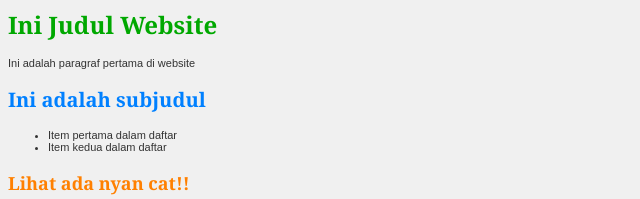
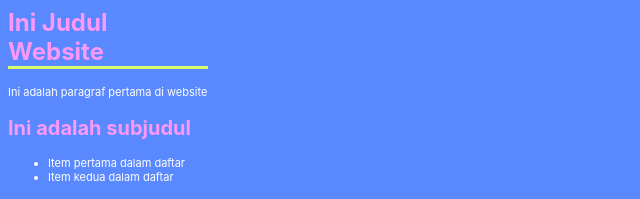
Before and after one commit to ryuki16/WEBSITE, a plain HTML site: page index.html in a window 1280 px wide. Shown: the top 199 px of the page, without its empty margins (0-640 px from the left). Drawn offline with Linux system fonts and the light colour scheme.

Commit message:
update styles in CSS for consistent font and color scheme

```diff
--- a/style.css
+++ b/style.css
@@ -1,21 +1,23 @@
 body {
-    font-family: Arial,  sans-serif; /* keluarga font */
+    font-family: 'Inter',  sans-serif; /* keluarga font */
     font-size: 11px; /* Ukuran font utama pada tag <p></p> */
-    background-color: #f0f0f0; /* Warna latar belakang laman web */
-    color: #333333; /* Warna teks */
+    background-color: #5988FF; /* Warna latar belakang laman web */
+    color: #FFFFFF; /* Warna teks */
 }
 h1 {
-    color: #00a800; /* Warna tajuk (header)*/
+    color: #FD98FB; /* Warna tajuk (header)*/
     font-size: 24px; /* Ukuran font tajuk (header) */
-    font-family: Georgia, serif; /* Keluarga font yang digunakan di tajuk (header) */
+    font-family: 'Inter',  sans-serif; /* Keluarga font yang digunakan di tajuk (header) */
+    border-bottom: 3px solid #D6FF6B; /* Garis bawah tajuk (header) */
+    max-width: 200px; /* Ketebalan garis bawah tajuk (header) */
 }
 h2 {
-    color: #0080ff; /* Warna tajuk (header) */
+    color: #FD98FB; /* Warna tajuk (header) */
     font-size: 20px; /* Ukuran font tajuk (header) */
-    font-family: Georgia, serif; /* Keluarga font yang digunakan di tajuk (header) */
+    font-family: 'Inter',  sans-serif; /* Keluarga font yang digunakan di tajuk (header) */
 }
 h3 {
-    color: #ff8000; /* Warna tajuk (header) */
+    color: #FD98FB; /* Warna tajuk (header) */
     font-size: 18px; /* Ukuran font tajuk (header) */
-    font-family: Georgia, serif; /* Keluarga font yang digunakan di tajuk (header) */
+    font-family: 'Inter',  sans-serif; /* Keluarga font yang digunakan di tajuk (header) */
 }
```
